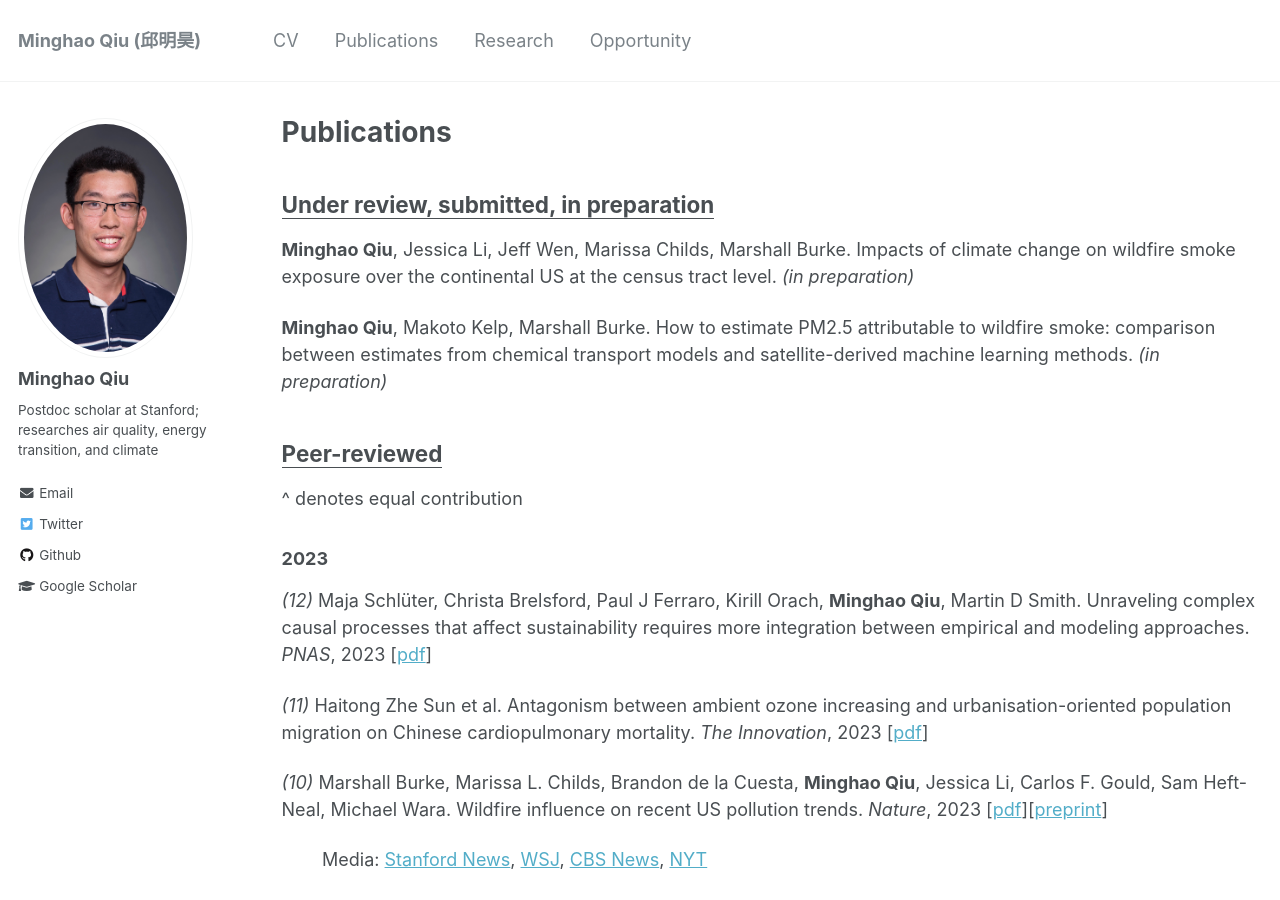
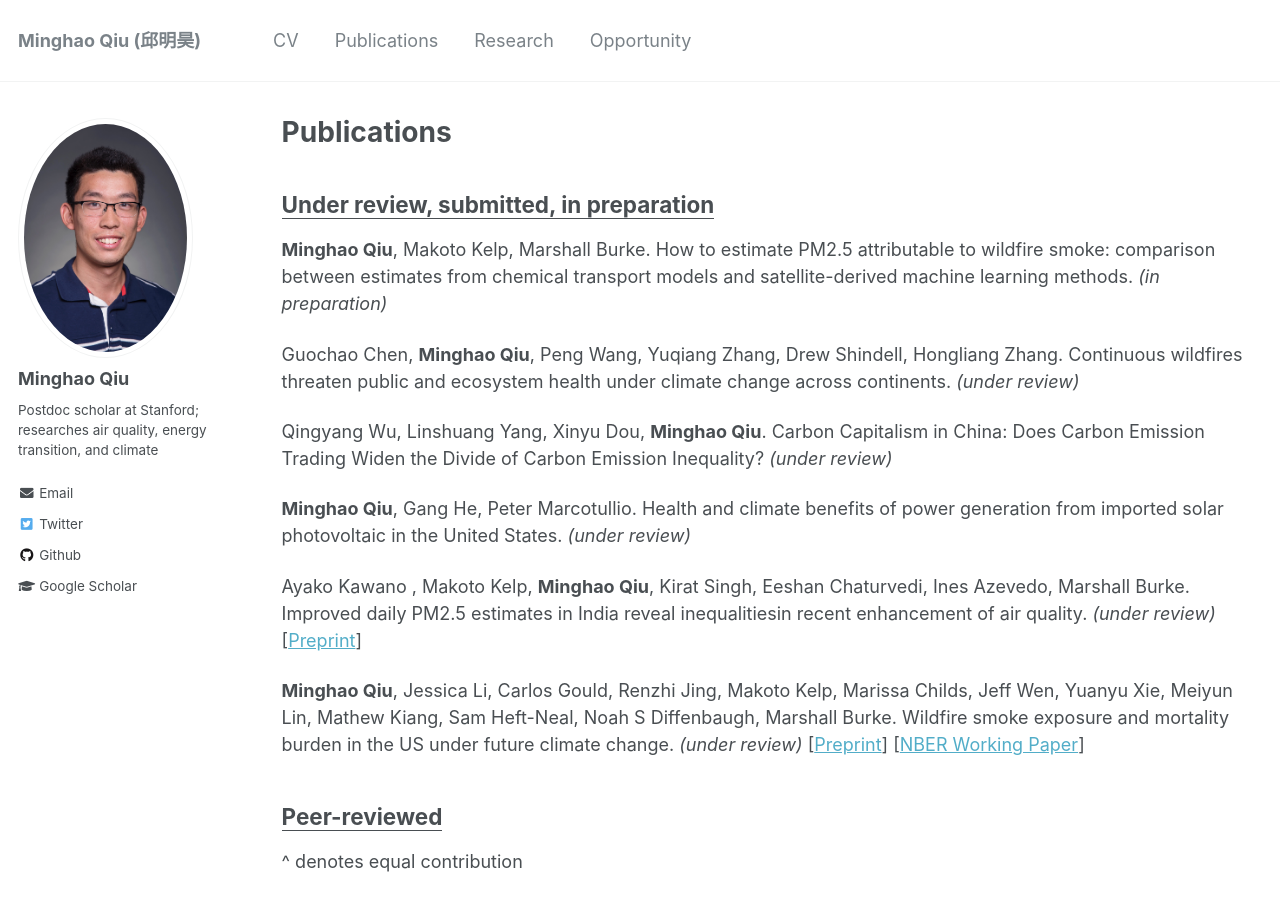
Before and after one commit to mhqiu/mhqiu.github.io, a Jekyll site: the page built from _pages/publications.md, in a window 1280 px wide and 900 px high. Built offline with Jekyll 4.4.1, drawn with Linux system fonts in a browser that asks for light colours.

Commit message:
Update publications.md

```diff
--- a/_pages/publications.md
+++ b/_pages/publications.md
@@ -21,9 +21,21 @@ author_profile: true
 
 ## **<ins>Under review, submitted, in preparation</ins>**
 
-**Minghao Qiu**, Jessica Li, Jeff Wen, Marissa Childs, Marshall Burke. Impacts of climate change on wildfire smoke exposure over the continental US at the census tract level. *(in preparation)*
 
 **Minghao Qiu**, Makoto Kelp, Marshall Burke. How to estimate PM2.5 attributable to wildfire smoke: comparison between estimates from chemical transport models and satellite-derived machine learning methods. *(in preparation)*
+
+Guochao Chen, **Minghao Qiu**, Peng Wang, Yuqiang Zhang, Drew Shindell, Hongliang Zhang. Continuous wildfires threaten public and ecosystem health under climate change across continents. *(under review)*
+
+Qingyang Wu, Linshuang Yang, Xinyu Dou, **Minghao Qiu**. Carbon Capitalism in China: Does Carbon Emission Trading Widen the Divide of Carbon Emission Inequality? *(under review)*
+
+**Minghao Qiu**, Gang He, Peter Marcotullio. Health and climate benefits of power generation from imported solar photovoltaic in the United States.  *(under review)*
+
+Ayako Kawano , Makoto Kelp, **Minghao Qiu**, Kirat Singh, Eeshan Chaturvedi, Ines Azevedo, Marshall Burke. Improved daily PM2.5 estimates in India reveal inequalitiesin recent enhancement of air quality. *(under review)*
+\[[Preprint](https://doi.org/10.31223/X5H40F)\]
+
+**Minghao Qiu**, Jessica Li, Carlos Gould, Renzhi Jing, Makoto Kelp, Marissa Childs, Jeff Wen, Yuanyu Xie, Meiyun Lin, Mathew Kiang, Sam Heft-Neal, Noah S Diffenbaugh, Marshall Burke. Wildfire smoke exposure and mortality burden in the US under future climate change. *(under review)*
+\[[Preprint](https://doi.org/10.31223/X5RQ5C)\]
+\[[NBER Working Paper](https://www.nber.org/papers/w32307)\]
 
 ## **<ins>Peer-reviewed</ins>**
 
```
